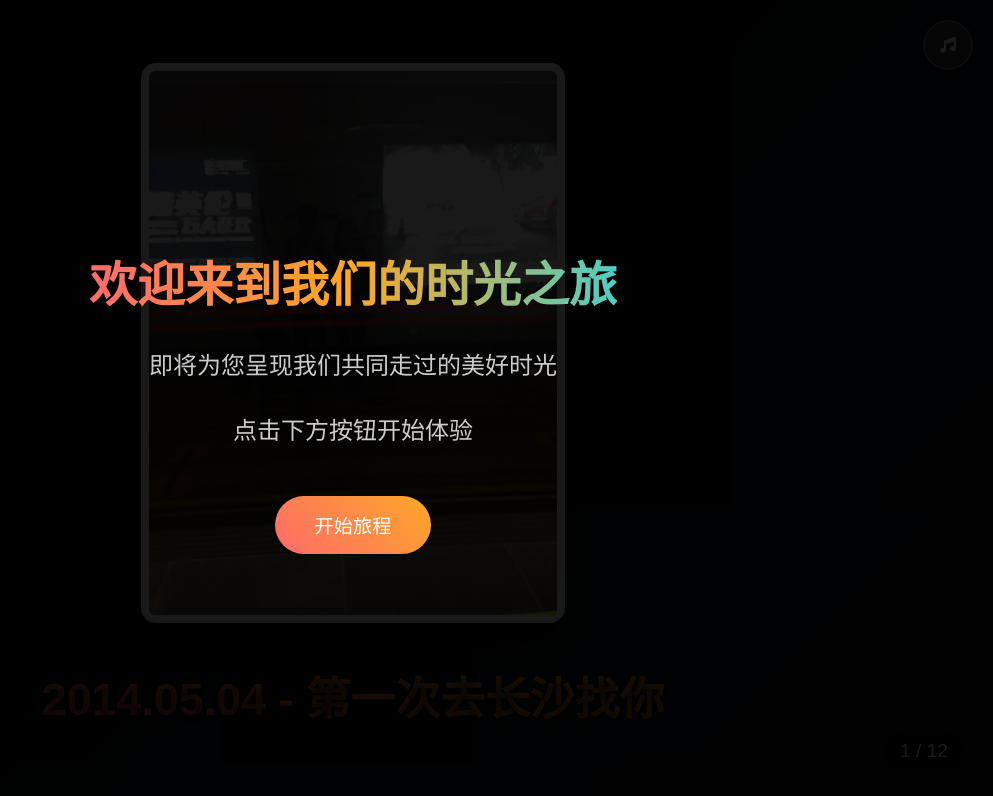
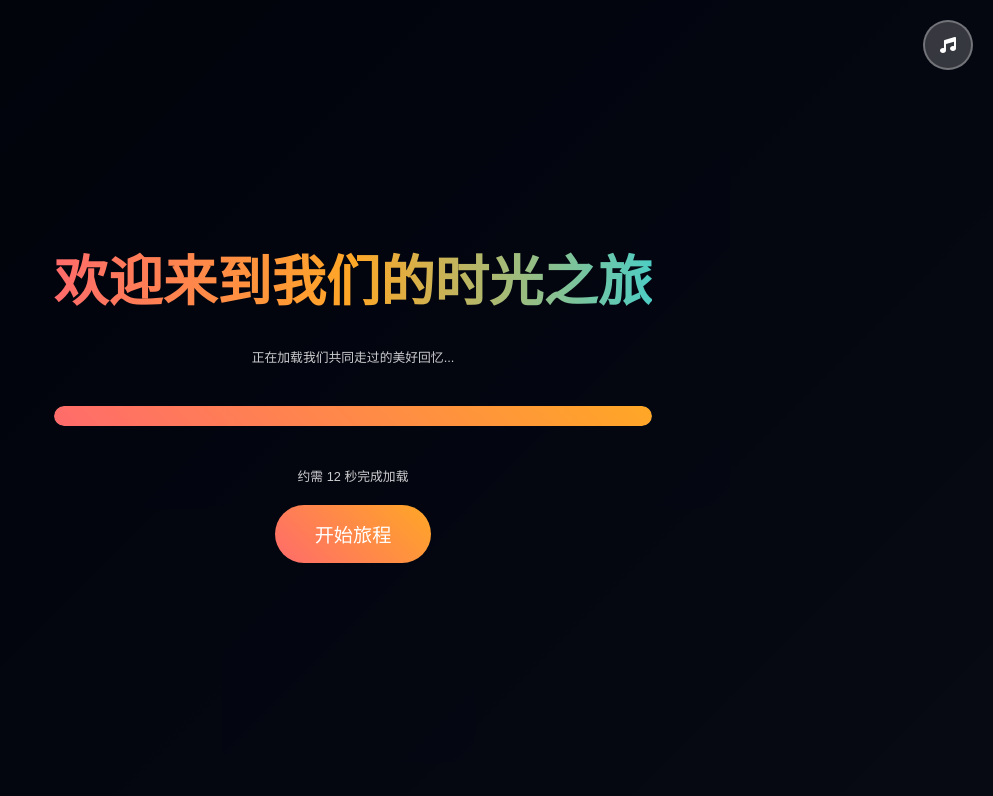
Before and after one commit to zhoubonan/zhoubonan.github.io, a plain HTML site: page index.html in a window 1280 px wide. Shown: the whole page, without its empty margins (287-1280 px from the left). Drawn offline with Linux system fonts and the light colour scheme.

Commit message:
增加预加载图片和进度条展示

```diff
--- a/index.html
+++ b/index.html
@@ -19,7 +19,88 @@
             overflow-x: hidden;
         }
 
-        /* 第一阶段：幻灯片容器 */
+        /* 进度条加载遮罩 */
+        .loading-overlay {
+            position: fixed;
+            top: 0;
+            left: 0;
+            width: 100%;
+            height: 100%;
+            background: rgba(0, 0, 0, 0.9);
+            display: flex;
+            flex-direction: column;
+            justify-content: center;
+            align-items: center;
+            z-index: 1000;
+            color: white;
+            text-align: center;
+        }
+
+        .loading-content {
+            max-width: 80%;
+            padding: 40px;
+            text-align: center;
+        }
+
+        .loading-title {
+            font-size: 3.4em;
+            margin-bottom: 30px;
+            background: linear-gradient(to right, #ff6b6b, #ffa726, #4ecdc4);
+            -webkit-background-clip: text;
+            background-clip: text;
+            color: transparent;
+        }
+
+        .progress-container {
+            width: 100%;
+            max-width: 600px;
+            height: 20px;
+            background: rgba(255, 255, 255, 0.2);
+            border-radius: 10px;
+            overflow: hidden;
+            margin: 40px 0;
+        }
+
+        .progress-bar {
+            height: 100%;
+            width: 0%;
+            background: linear-gradient(45deg, #ff6b6b, #ffa726);
+            border-radius: 10px;
+            transition: width 0.3s ease;
+        }
+
+        .loading-text {
+            font-size: 0.8em;
+            margin-top: 20px;
+            opacity: 0.8;
+        }
+
+        .start-button {
+            background: linear-gradient(45deg, #ff6b6b, #ffa726);
+            color: white;
+            border: none;
+            padding: 15px 40px;
+            font-size: 1.2em;
+            border-radius: 50px;
+            cursor: pointer;
+            transition: all 0.3s ease;
+            margin-top: 20px;
+            opacity: 0;
+            transform: translateY(20px);
+            transition: opacity 0.5s ease, transform 0.5s ease;
+        }
+
+        .start-button.visible {
+            opacity: 1;
+            transform: translateY(0);
+        }
+
+        .start-button:hover {
+            transform: scale(1.05);
+            box-shadow: 0 10px 25px rgba(255, 107, 107, 0.4);
+        }
+
+        /* 幻灯片样式 */
         .slideshow-container {
             position: fixed;
             top: 0;
@@ -28,10 +109,16 @@
             height: 100vh;
             z-index: 100;
             background: rgba(0, 0, 0, 0.9);
+            opacity: 0;
+            pointer-events: none;
             transition: opacity 1.5s ease;
         }
 
-        /* 每张幻灯片 */
+        .slideshow-container.active {
+            opacity: 1;
+            pointer-events: auto;
+        }
+
         .slide {
             position: absolute;
             top: 0;
@@ -84,7 +171,7 @@
             border-radius: 20px;
         }
 
-        /* 第二阶段：最终展示（初始隐藏） */
+        /* 最终展示样式 */
         .final-display {
             display: none;
             padding: 40px 20px;
@@ -204,17 +291,6 @@
             50% { transform: scale(1.05); }
         }
 
-        /* 进度条 */
-        .progress-bar {
-            position: absolute;
-            bottom: 0;
-            left: 0;
-            height: 5px;
-            background: linear-gradient(to right, #ff6b6b, #ffa726);
-            width: 0%;
-            transition: width 0.3s ease;
-        }
-
         /* 音乐控制按钮 */
         .music-control {
             position: fixed;
@@ -249,60 +325,6 @@
             100% { transform: scale(1); }
         }
 
-        /* 欢迎提示遮罩 */
-        .welcome-overlay {
-            position: fixed;
-            top: 0;
-            left: 0;
-            width: 100%;
-            height: 100%;
-            background: rgba(0, 0, 0, 0.9);
-            display: flex;
-            flex-direction: column;
-            justify-content: center;
-            align-items: center;
-            z-index: 1001;
-            color: white;
-            text-align: center;
-        }
-
-        .welcome-content {
-            max-width: 80%;
-            padding: 40px;
-        }
-
-        .welcome-title {
-            font-size: 3em;
-            margin-bottom: 30px;
-            background: linear-gradient(to right, #ff6b6b, #ffa726, #4ecdc4);
-            -webkit-background-clip: text;
-            background-clip: text;
-            color: transparent;
-        }
-
-        .welcome-subtitle {
-            font-size: 1.5em;
-            margin-bottom: 30px;
-            opacity: 0.8;
-        }
-
-        .start-button {
-            background: linear-gradient(45deg, #ff6b6b, #ffa726);
-            color: white;
-            border: none;
-            padding: 15px 40px;
-            font-size: 1.2em;
-            border-radius: 50px;
-            cursor: pointer;
-            transition: all 0.3s ease;
-            margin-top: 20px;
-        }
-
-        .start-button:hover {
-            transform: scale(1.05);
-            box-shadow: 0 10px 25px rgba(255, 107, 107, 0.4);
-        }
-
         /* 响应式调整 */
         @media (max-width: 768px) {
             .slide-date {
@@ -334,23 +356,26 @@
                 font-size: 20px;
             }
 
-            .welcome-title {
+            .loading-title {
                 font-size: 2em;
             }
 
-            .welcome-subtitle {
-                font-size: 1.2em;
+            .loading-text {
+                font-size: 1em;
             }
         }
     </style>
 </head>
 <body>
-    <!-- 欢迎提示遮罩 -->
-    <div class="welcome-overlay" id="welcomeOverlay">
-        <div class="welcome-content">
-            <h1 class="welcome-title">欢迎来到我们的时光之旅</h1>
-            <p class="welcome-subtitle">即将为您呈现我们共同走过的美好时光</p>
-            <p class="welcome-subtitle">点击下方按钮开始体验</p>
+    <!-- 进度条加载遮罩 -->
+    <div class="loading-overlay" id="loadingOverlay">
+        <div class="loading-content">
+            <h1 class="loading-title">欢迎来到我们的时光之旅</h1>
+            <p class="loading-text">正在加载我们共同走过的美好回忆...</p>
+            <div class="progress-container">
+                <div class="progress-bar" id="progressBar"></div>
+            </div>
+            <p class="loading-text">约需 12 秒完成加载</p>
             <button class="start-button" id="startButton">开始旅程</button>
         </div>
     </div>
@@ -451,7 +476,7 @@
             <div class="days-number">4383</div>
             <p>个日夜的陪伴与成长</p>
             <div class="countdown-label">距离目标日期还有：</div>
-            <div class="countdown-timer" id="countdownTimer">00-00-00:00</div>
+            <div class="countdown-timer" id="countdownTimer">00:00:00:00</div>
         </div>
 
         <div class="photo-grid" id="photoGrid">
@@ -465,7 +490,7 @@
             <p>每一个平凡的日子，因为有你而变得非凡。</p>
             <p>每一段简单的时光，因为与你共度而成为永恒。</p>
             <p>感谢是你，愿未来每一天，风景依旧，身边依旧是你。</p>
-            <p style="margin-top: 30px; font-size: 1.5em; color: #ffd700;">—— 爱你，在接下来的每一天</p>
+            <p style="margin-top: 30px; font-size: 1.5em; color: #ffd700;">—— 爱你，在接下来的每一个4383天</p>
             <p style="margin-top: 20px; font-size: 1.1em;">2026年2月19日</p>
         </div>
     </div>
@@ -475,72 +500,118 @@
         // 配置信息
         const CONFIG = {
             totalSlides: 12,
-            slideDuration: 3000, // 每张幻灯片显示时间（毫秒）
-            fadeDuration: 500   // 淡入淡出时间（毫秒）
+            slideDuration: 3000,
+            fadeDuration: 500
         };
 
-        // 照片数据 - 请务必修改为你的照片和日期
+        // 照片数据
         const photoData = [
-            { src: "assets/photos/1.JPG", date: "2014.02.19 - 故事的开始" },
-            { src: "assets/photos/2.JPG", date: "2014.06.15 - 第一次旅行" },
-            { src: "assets/photos/3.JPG", date: "2015.03.20 - 你的生日惊喜" },
-            { src: "assets/photos/4.JPG", date: "2015.10.01 - 国庆之旅" },
-            { src: "assets/photos/5.JPG", date: "2016.05.20 - 特别的日子" },
-            { src: "assets/photos/6.JPG", date: "2017.08.15 - 夏日记忆" },
-            { src: "assets/photos/7.JPG", date: "2018.01.01 - 新年愿景" },
-            { src: "assets/photos/8.JPG", date: "2019.07.12 - 难忘之旅" },
-            { src: "assets/photos/9.JPG", date: "2020.11.11 - 温暖的陪伴" },
-            { src: "assets/photos/10.JPG", date: "2022.04.05 - 春日时光" },
-            { src: "assets/photos/11.JPG", date: "2023.09.21 - 秋日私语" },
-            { src: "assets/photos/12.JPG", date: "2025.12.24 - 最近的幸福" }
+            { src: "assets/photos/1.JPG", date: "2014.05.04 - 长沙地铁" },
+            { src: "assets/photos/2.JPG", date: "2015.05.06 - 洞庭湖水" },
+            { src: "assets/photos/3.JPG", date: "2016.01.14 - 清迈街头" },
+            { src: "assets/photos/4.JPG", date: "2017.05.07 - 苏州园林" },
+            { src: "assets/photos/5.JPG", date: "2018.01.01 - 杭州街头" },
+            { src: "assets/photos/6.JPG", date: "2019.12.28 - 洱海之畔" },
+            { src: "assets/photos/7.JPG", date: "2020.11.14 - 安顶山" },
+            { src: "assets/photos/8.JPG", date: "2021.05.11 - 潮汕蜜月" },
+            { src: "assets/photos/9.JPG", date: "2022.02.20 - 宁波爬山" },
+            { src: "assets/photos/10.JPG", date: "2023.02.19 - 兰溪小游" },
+            { src: "assets/photos/11.JPG", date: "2024.02.16 - 贵阳小七孔" },
+            { src: "assets/photos/12.JPG", date: "2025.10.10 - 之江二小" }
         ];
 
         // 初始化变量
         let currentSlide = 0;
         const slideshow = document.getElementById('slideshow');
         const finalDisplay = document.getElementById('finalDisplay');
-        const progressBar = document.getElementById('progressBar');
         const photoGrid = document.getElementById('photoGrid');
         const bgMusic = document.getElementById('bgMusic');
         const musicControl = document.getElementById('musicControl');
-        const welcomeOverlay = document.getElementById('welcomeOverlay');
+        const loadingOverlay = document.getElementById('loadingOverlay');
         const startButton = document.getElementById('startButton');
+        const progressBar = document.getElementById('progressBar');
         let slideInterval;
         let isMusicPlaying = false;
 
-        // 初始化音乐控制
+        // ✅ 核心功能：预加载所有图片 + 进度条
+        function initProgress() {
+            const imagePaths = photoData.map(photo => photo.src);
+            const totalImages = imagePaths.length;
+            let loadedImages = 0;
+
+            if (totalImages === 0) {
+                finishLoading();
+                return;
+            }
+
+            imagePaths.forEach((src, index) => {
+                const img = new Image();
+                img.src = src;
+
+                img.onload = img.onerror = () => {
+                    loadedImages++;
+                    const progress = (loadedImages / totalImages) * 100;
+                    progressBar.style.width = progress + '%';
+
+                    if (loadedImages === totalImages) {
+                        finishLoading();
+                    }
+                };
+            });
+        }
+
+        // ✅ 加载完成后的处理
+        function finishLoading() {
+            // 确保进度条显示100%
+            progressBar.style.width = '100%';
+
+            // 显示开始按钮（但不自动进入幻灯片！）
+            setTimeout(() => {
+                startButton.classList.add('visible');
+            }, 300);
+        }
+
+        // ✅ 用户点击“开始旅程”后触发
+        function startExperience() {
+            // 隐藏加载遮罩
+            loadingOverlay.style.opacity = '0';
+            setTimeout(() => {
+                loadingOverlay.style.display = 'none';
+
+                // 激活幻灯片容器
+                slideshow.classList.add('active');
+
+                // 启动幻灯片
+                startSlideshow();
+
+                // 尝试播放音乐
+                tryPlayMusic();
+            }, 500);
+        }
+
+        // 初始化音乐
         function initMusic() {
-            // 设置音量
             bgMusic.volume = 0.5;
-
-            // 音乐控制按钮事件
             musicControl.addEventListener('click', toggleMusic);
         }
 
         // 尝试播放音乐
         function tryPlayMusic() {
-            return bgMusic.play().then(() => {
+            bgMusic.play().then(() => {
                 isMusicPlaying = true;
                 musicControl.classList.add('playing');
                 musicControl.title = "点击暂停背景音乐";
-                console.log("音乐已播放");
             }).catch(e => {
-                console.log("音乐播放失败:", e.message);
-                // 显示音乐按钮提示用户手动播放
+                console.warn("自动播放被阻止，请手动点击音乐图标");
                 showMusicHint();
             });
         }
 
-        // 显示音乐提示
         function showMusicHint() {
-            // 闪烁音乐按钮提醒用户
             musicControl.style.animation = 'pulseMusic 1s infinite';
-            setTimeout(() => {
-                musicControl.style.animation = '';
-            }, 5000);
+            setTimeout(() => musicControl.style.animation = '', 5000);
         }
 
-        // 切换音乐播放状态
         function toggleMusic() {
             if (isMusicPlaying) {
                 bgMusic.pause();
@@ -553,107 +624,55 @@
                     musicControl.classList.add('playing');
                     musicControl.title = "点击暂停背景音乐";
                 }).catch(e => {
-                    console.error("音乐播放失败:", e.message);
                     alert("音乐播放失败，请刷新页面重试");
                 });
             }
         }
 
-        // 开始主要体验
-        function startExperience() {
-            // 隐藏欢迎遮罩
-            welcomeOverlay.style.opacity = '0';
-            setTimeout(() => {
-                welcomeOverlay.style.display = 'none';
-
-                // 尝试播放音乐
-                tryPlayMusic();
-
-                // 开始幻灯片
-                startSlideshow();
-            }, 500);
-        }
-
-        // 初始化幻灯片
-        function initSlideshow() {
-            // 初始化网格照片
-            initPhotoGrid();
-
-            // 初始化音乐
-            initMusic();
-
-            // 启动倒计时
-            updateCountdown();
-            setInterval(updateCountdown, 1000);
-
-            // 绑定开始按钮事件
-            startButton.addEventListener('click', startExperience);
-        }
-
         // 初始化照片网格
         function initPhotoGrid() {
             photoGrid.innerHTML = '';
-
             photoData.forEach((photo, index) => {
                 const photoItem = document.createElement('div');
                 photoItem.className = 'photo-item';
-
                 photoItem.innerHTML = `
                     <img src="${photo.src}" alt="回忆 ${index + 1}" class="grid-photo">
                     <div class="photo-caption">${photo.date.split(' - ')[0]}</div>
                 `;
-
                 photoGrid.appendChild(photoItem);
             });
         }
 
-        // 开始幻灯片播放
+        // 开始幻灯片
         function startSlideshow() {
             const slides = document.querySelectorAll('.slide');
+            currentSlide = 0;
 
             slideInterval = setInterval(() => {
-                // 更新进度条
-                const progress = ((currentSlide + 1) / CONFIG.totalSlides) * 100;
-                progressBar.style.width = `${progress}%`;
-
-                // 隐藏当前幻灯片
                 slides[currentSlide].classList.remove('active');
-
-                // 移动到下一张
                 currentSlide++;
 
-                // 检查是否结束
                 if (currentSlide >= CONFIG.totalSlides) {
                     endSlideshow();
                     return;
                 }
 
-                // 显示下一张幻灯片
                 slides[currentSlide].classList.add('active');
-
             }, CONFIG.slideDuration);
         }
 
-        // 结束幻灯片，进入最终展示
+        // 结束幻灯片
         function endSlideshow() {
             clearInterval(slideInterval);
-
-            // 淡出幻灯片容器
             slideshow.style.opacity = '0';
-
-            // 1.5秒后显示最终展示
             setTimeout(() => {
                 slideshow.style.display = 'none';
                 finalDisplay.style.display = 'block';
-
-                // 添加淡入动画
-                setTimeout(() => {
-                    finalDisplay.style.opacity = '1';
-                }, 100);
+                setTimeout(() => finalDisplay.style.opacity = '1', 100);
             }, 1500);
         }
 
-        // 计算并更新倒计时
+        // 倒计时
         function updateCountdown() {
             const targetDate = new Date("2026-02-19T00:00:00");
             const now = new Date();
@@ -669,28 +688,31 @@
             const minutes = Math.floor((diffTime % (1000 * 60 * 60)) / (1000 * 60));
             const seconds = Math.floor((diffTime % (1000 * 60)) / 1000);
 
-            // 格式化为两位数
-            const formattedDays = String(days).padStart(2, '0');
-            const formattedHours = String(hours).padStart(2, '0');
-            const formattedMinutes = String(minutes).padStart(2, '0');
-            const formattedSeconds = String(seconds).padStart(2, '0');
+            const formatted = [
+                String(days).padStart(2, '0'),
+                String(hours).padStart(2, '0'),
+                String(minutes).padStart(2, '0'),
+                String(seconds).padStart(2, '0')
+            ].join(':');
 
-            document.getElementById('countdownTimer').textContent =
-                `${formattedDays}:${formattedHours}:${formattedMinutes}:${formattedSeconds}`;
+            document.getElementById('countdownTimer').textContent = formatted;
         }
 
-        // 点击跳过幻灯片（直接进入最终展示）
-        slideshow.addEventListener('click', () => {
-            endSlideshow();
+        // 页面加载完成
+        window.addEventListener('DOMContentLoaded', () => {
+            initProgress();      // ✅ 预加载图片 + 进度条
+            initMusic();         // 初始化音乐
+            initPhotoGrid();     // 初始化网格
+            updateCountdown();
+            setInterval(updateCountdown, 1000);
+
+            // ✅ 绑定“开始旅程”按钮点击事件
+            startButton.addEventListener('click', startExperience);
         });
 
-        // 页面加载完成后初始化
-        window.addEventListener('DOMContentLoaded', initSlideshow);
-
-        // 防止图片加载失败
+        // 图片加载失败兜底
         window.addEventListener('error', function(e) {
             if (e.target.tagName === 'IMG') {
-                console.warn('图片加载失败:', e.target.src);
                 e.target.src = 'https://images.unsplash.com/photo-1518568814500-bf0f8d125f46?ixlib=rb-1.2.1&auto=format&fit=crop&w=600&q=80';
             }
         }, true);
```
Also changed, not shown: assets/qr.png (deleted).
